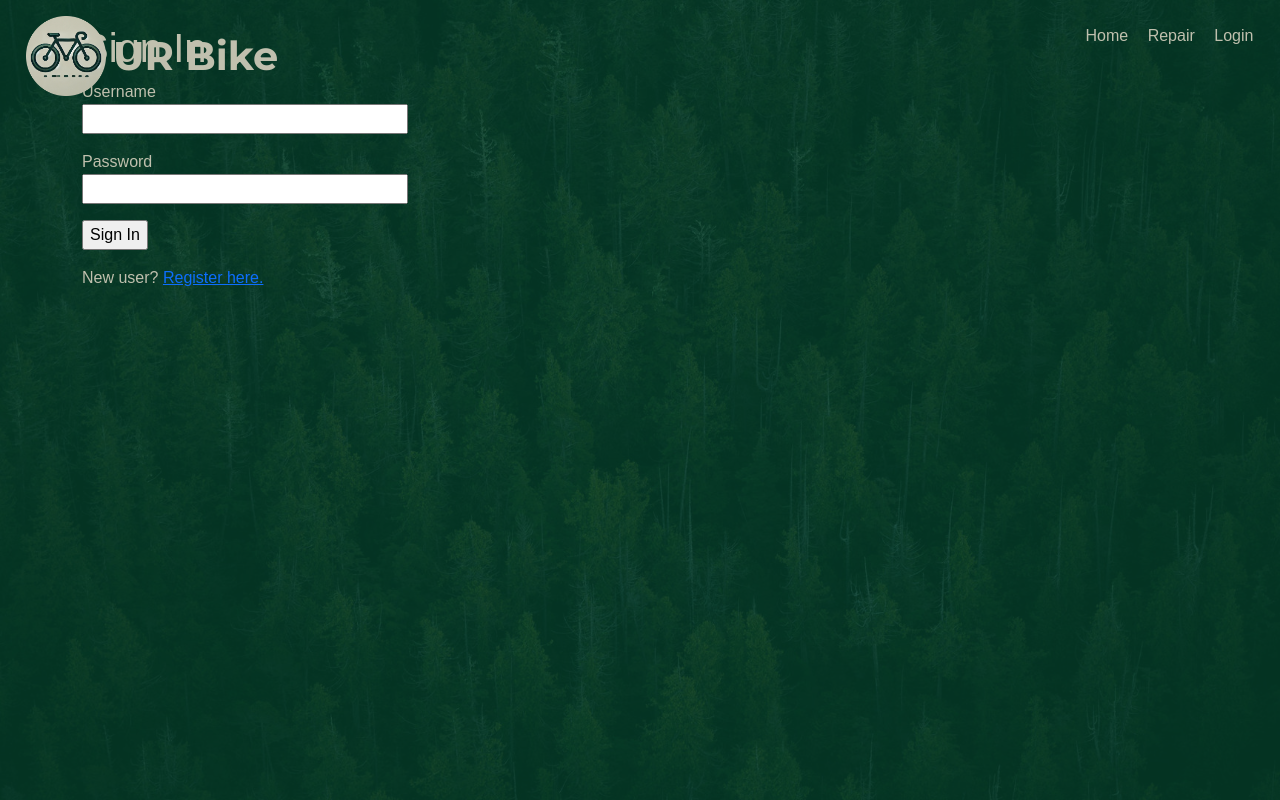
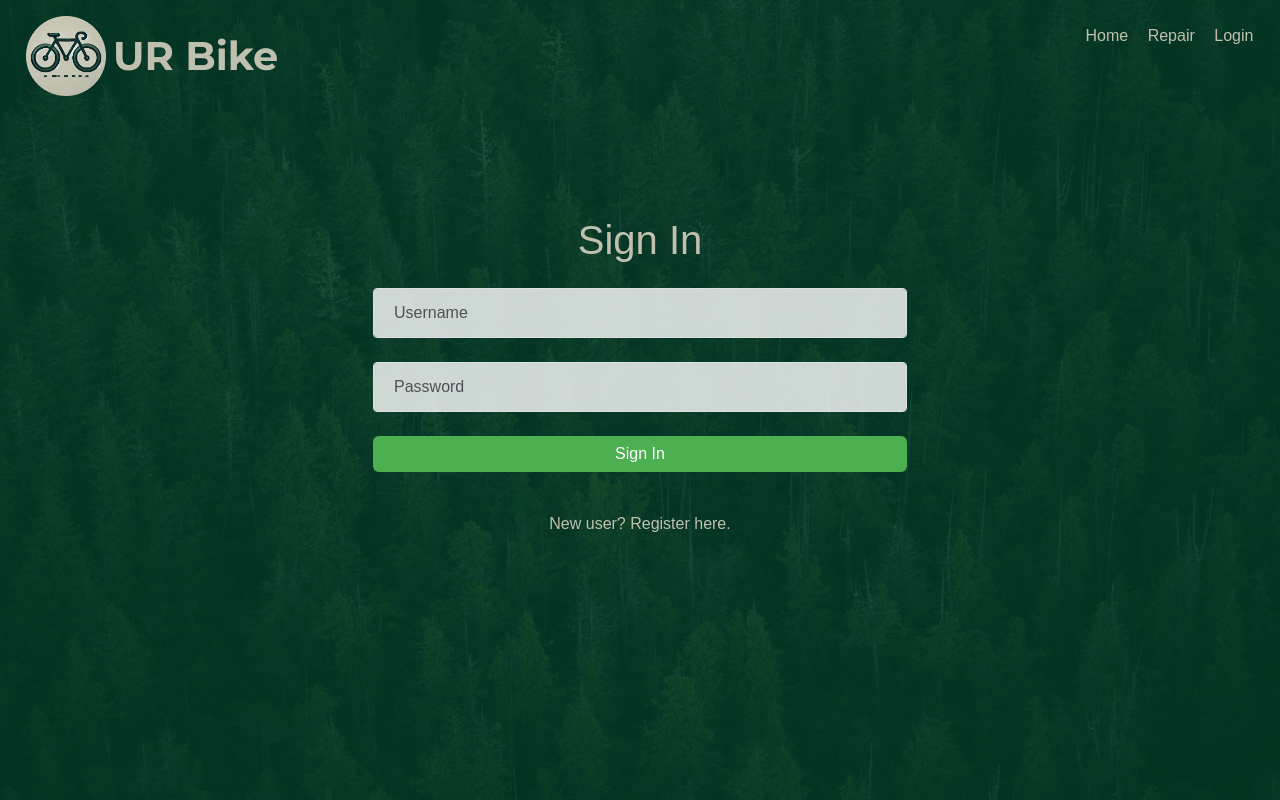
Before and after one commit to ArturoDC18/UR_Bike, a Flask app: page /login in a window 1280 px wide. Run offline with Flask 3, Linux system fonts and the light colour scheme; some libraries are stand-ins or nearby versions.

Commit message:
sign in design

```diff
--- a/app/static/styles.css
+++ b/app/static/styles.css
@@ -1,4 +1,5 @@
 @import url('https://fonts.googleapis.com/css2?family=Montserrat:wght@700&display=swap');
+
 
 body {
   margin: 0;
@@ -109,3 +110,64 @@ body * {
   cursor: pointer;
   border-radius: 50%; /* Optional: For rounded markers */
 }
+
+.form-outline {
+  margin-bottom: 1rem; /* Add spacing between form fields */
+}
+
+.form-control {
+  width: 100%; /* Ensure full width for form controls */
+  padding: 0.75rem 1.25rem; /* Add padding for better touch targets */
+  font-size: 1rem; /* Adjust font size for better readability */
+  border-radius: 0.25rem; /* Add some border radius for a nice look */
+  background-color: rgba(255, 255, 255, 0.8);
+  color: #333
+}
+
+.form-label {
+  margin-left: 0.5rem; /* Add a little space to label */
+}
+
+.btn-primary {
+  width: 100%; /* Full width button */
+  background-color: #4CAF50;
+  border: none;
+}
+
+.btn-primary:hover {
+  background-color: #45a049; /* Darker green for hover effect */
+}
+
+.vh-100 {
+  height: 100vh; /* Full viewport height */
+}
+
+.text-center {
+  text-align: center;
+}
+
+.d-flex {
+  display: flex;
+  align-items: center;
+  justify-content: center;
+  height: 85vh;
+  margin-top: -5vh;
+}
+
+.align-items-center {
+  align-items: center;
+}
+
+.justify-content-center {
+  justify-content: center;
+}
+
+#register-link {
+  color: #c0c0ae; /* Same color as .nav-links a */
+  text-decoration: none;
+  font-size: 2vh; /* Responsive font size */
+}
+
+#register-link:hover {
+  text-decoration: underline;
+}
--- a/app/templates/login.html
+++ b/app/templates/login.html
@@ -1,20 +1,32 @@
 {% extends "base.html" %}
 
+{% block main %}
+<div class="d-flex align-items-center justify-content-center vh-100">
+    <div class="container">
+        <h1 class="text-center mb-4">Sign In</h1>
+        <div class="row justify-content-center">
+            <div class="col-md-6">
+                <form action="" method="post" novalidate>
+                    {{ form.hidden_tag() }}
 
-{% block main %}
-<h1>Sign In</h1>
-    <form action="" method="post" novalidate>
-        {{ form.hidden_tag() }}
-        <p>
-            {{ form.username.label }}<br>
-            {{ form.username(size=32) }}
-        </p>
-        <p>
-            {{ form.password.label }}<br>
-            {{ form.password(size=32) }}
-        </p>
-        <p>{{ form.submit() }}</p>
-    </form>
+                    <!-- Username input -->
+                    <div data-mdb-input-init class="form-outline mb-4">
+                        {{ form.username(class="form-control", size=32, placeholder="Username") }}
+                    </div>
 
-    <p>New user? <a href="{{ url_for('register') }}">Register here.</a></p>
+                    <!-- Password input -->
+                    <div data-mdb-input-init class="form-outline mb-4">
+                        {{ form.password(class="form-control", size=32, placeholder="Password") }}
+                    </div>
+                    <!-- Submit button -->
+                    <div class="text-center">
+                        <p>{{ form.submit(class="btn btn-primary btn-block mb-4") }}</p>
+                    </div>
+                </form>
+
+                <p class="text-center">New user? <a href="{{ url_for('register') }}" id="register-link">Register here.</a></p>
+            </div>
+        </div>
+    </div>
+</div>
 {% endblock %}
```
